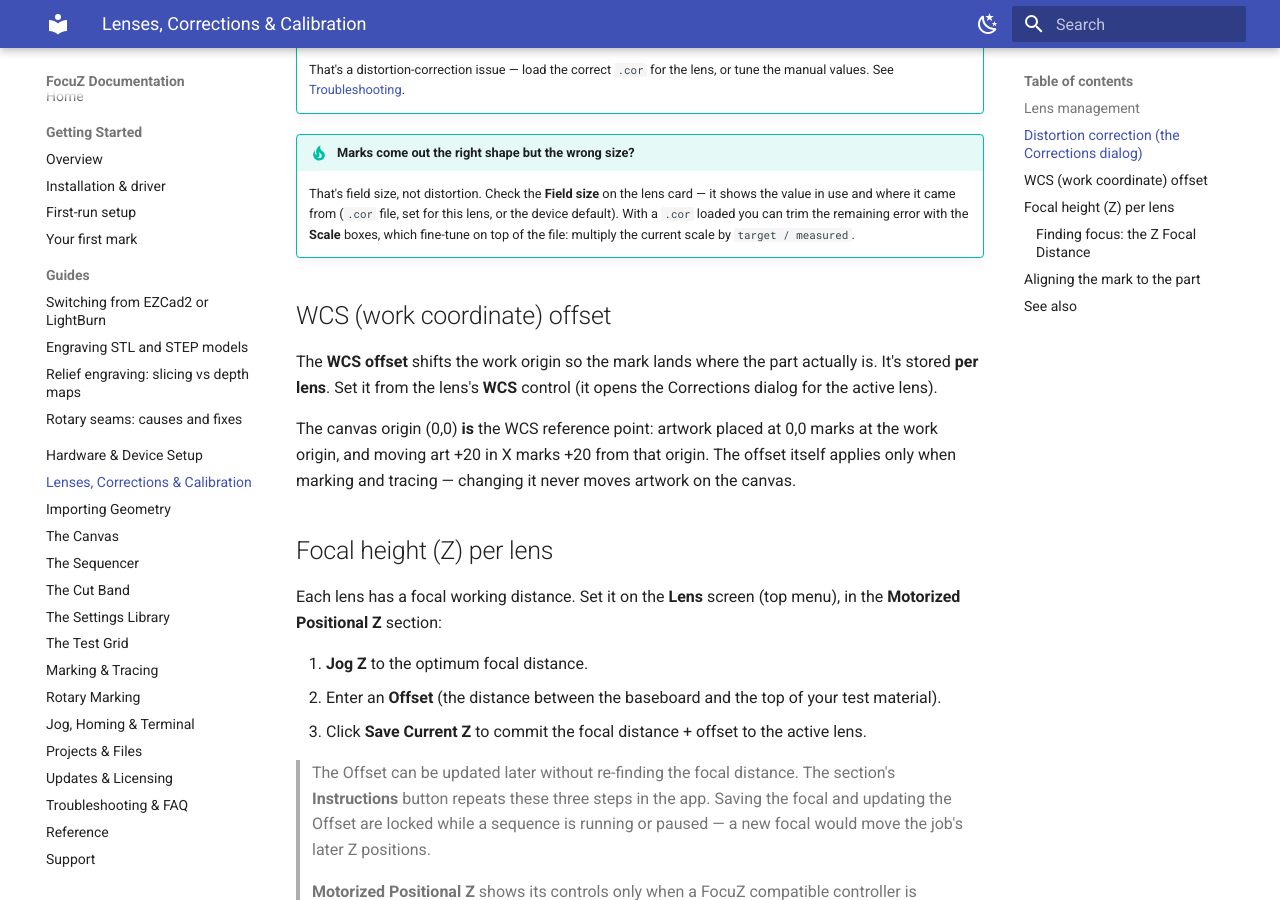
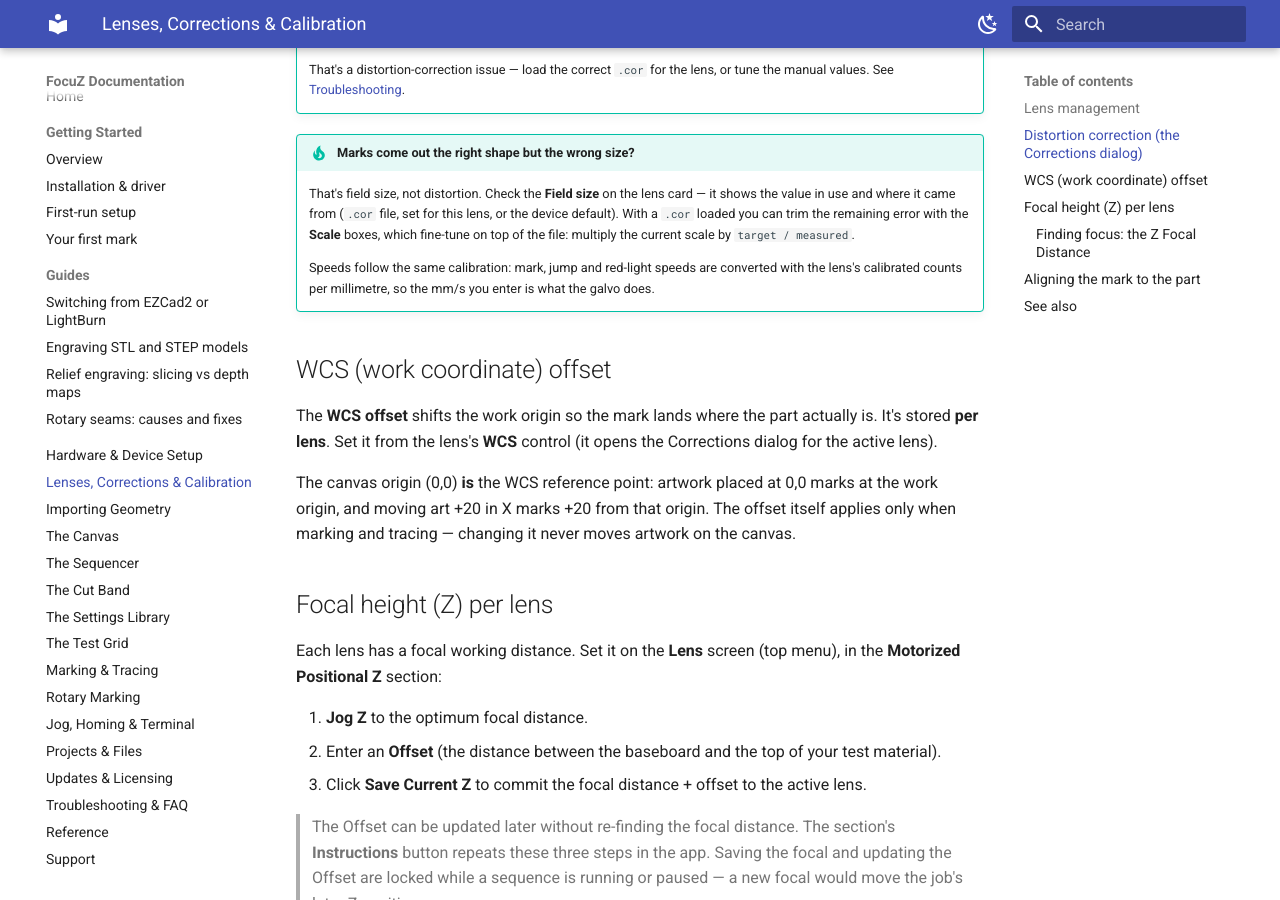
Before and after one commit to Lokahi-Shop/focuz-docs, an MkDocs documentation site: the page built from docs/lenses-corrections.md, in a window 1280 px wide and 900 px high, scrolled down 1189 px. Built offline with MkDocs 1.6.1 and Material for MkDocs 9.7.7, drawn with Linux system fonts in a browser that asks for light colours.

Commit message:
Lenses: speeds are converted with the lens's calibration
Co-Authored-By: Claude Fable 5.1 <noreply@anthropic.com>

```diff
--- a/docs/lenses-corrections.md
+++ b/docs/lenses-corrections.md
@@ -64,6 +64,9 @@ filled — except Field size, where leaving **both** X and Y empty means "use th
     use and where it came from (`.cor` file, set for this lens, or the device default). With a `.cor`
     loaded you can trim the remaining error with the **Scale** boxes, which fine-tune on top of the file:
     multiply the current scale by `target / measured`.
+
+    Speeds follow the same calibration: mark, jump and red-light speeds are converted with the lens's
+    calibrated counts per millimetre, so the mm/s you enter is what the galvo does.
 
 ## WCS (work coordinate) offset
 
```
